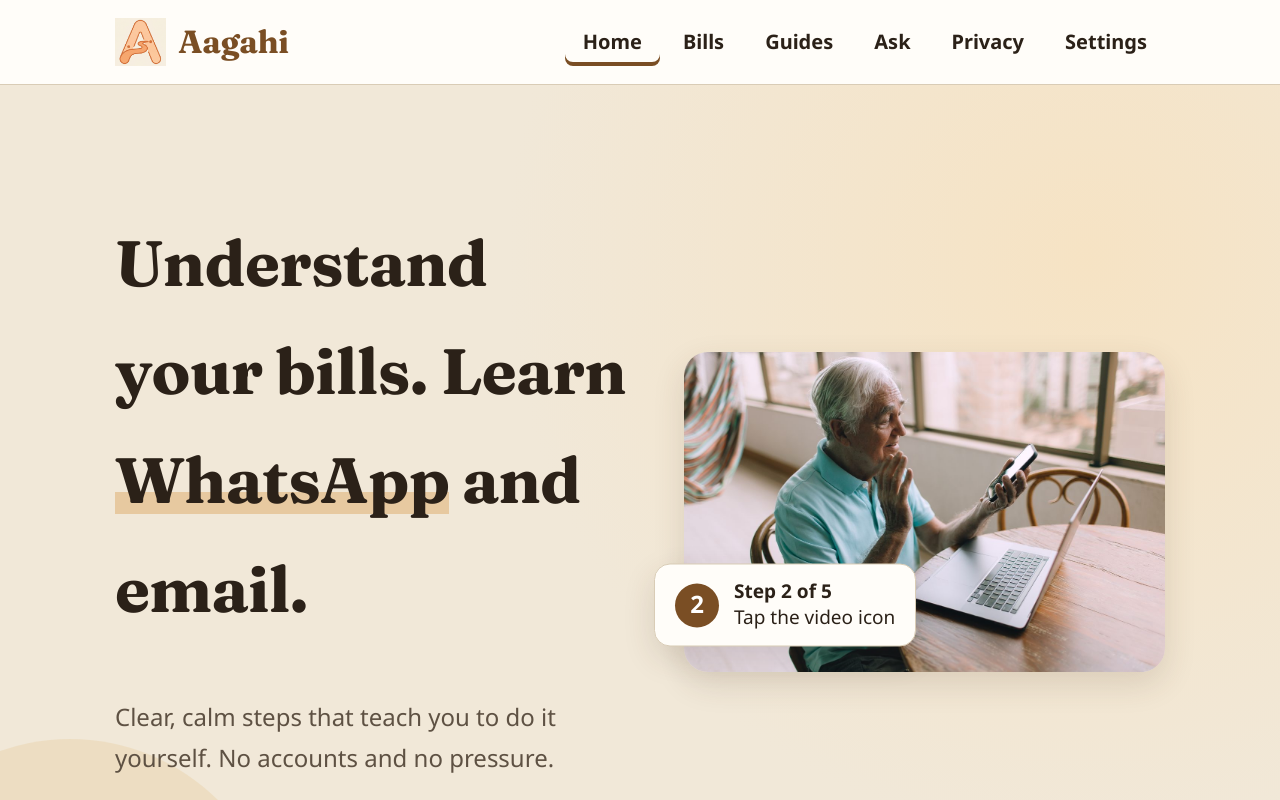
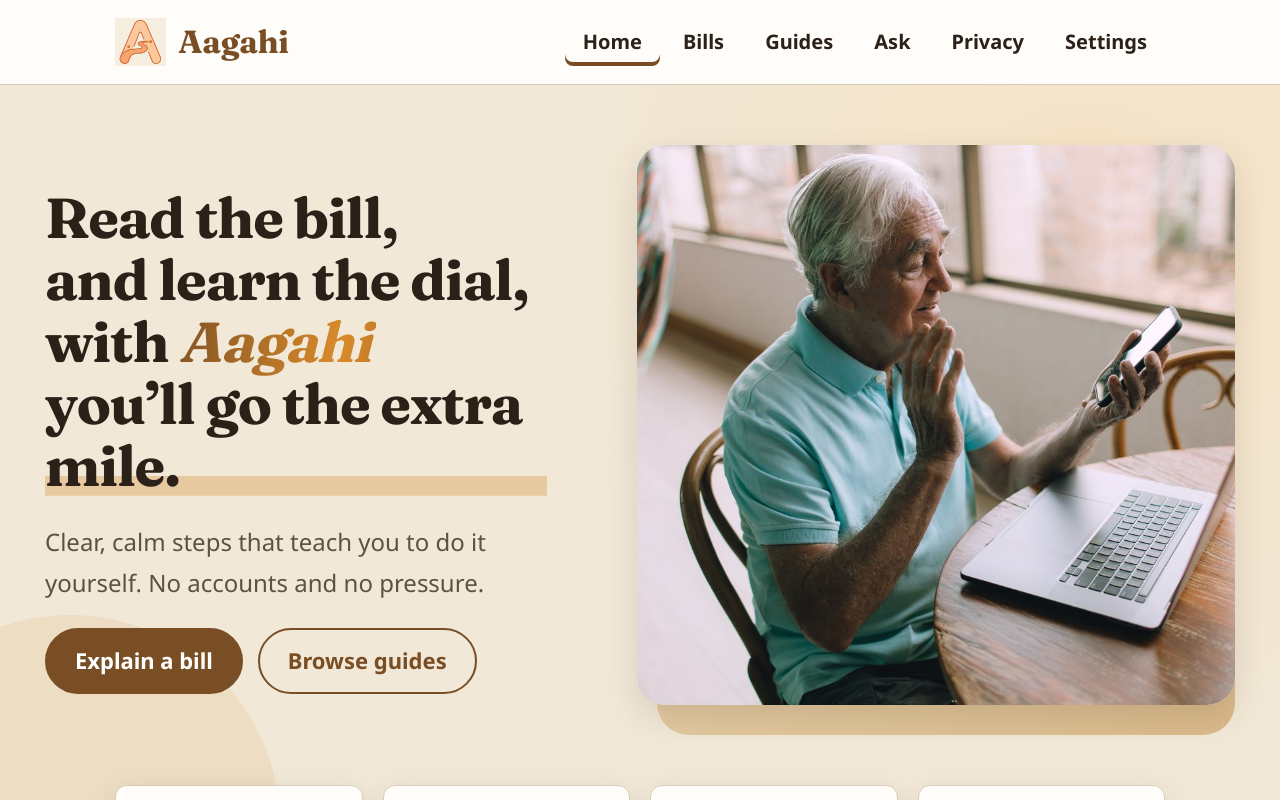
Before and after one commit to Amna-Muhammad-Git/Aagahi, a React (Vite) app in the folder Frotend/: page / in a window 1280 px wide. Shown: the top 800 px of the page. Built offline with nearby package versions, Linux system fonts and the light colour scheme; no server answers; a web font is replaced by a local one.

Commit message:
Redesign hero

```diff
--- a/Frotend/src/index.css
+++ b/Frotend/src/index.css
@@ -1504,3 +1504,190 @@ p {
   border-radius: 10px;
   padding: 3px;
 }
+
+/* ---------- Hero v2: bigger image, animated headline ---------- */
+.hero {
+  padding: 3rem 0 5rem;
+}
+
+.hero .container {
+  max-width: 1240px;
+}
+
+@media (min-width: 900px) {
+  .hero .container {
+    grid-template-columns: 1fr 1.25fr;
+    gap: 3rem;
+  }
+}
+
+/* Logo + name */
+.brand {
+  display: inline-flex;
+  align-items: center;
+  gap: .75rem;
+  margin-bottom: 1.25rem;
+  font: 700 1.7rem "Fraunces", Georgia, serif;
+  color: var(--accent);
+}
+
+.brand-img {
+  height: 64px;
+  width: auto;
+  display: block;
+}
+
+[data-contrast="high"] .brand-img {
+  background: #fff;
+  border-radius: 12px;
+  padding: 3px;
+}
+
+/* Headline */
+.hero-title {
+  font-family: "Fraunces", Georgia, serif;
+  font-weight: 700;
+  font-size: clamp(2.3rem, 4.4vw, 3.7rem);
+  line-height: 1.1;
+  letter-spacing: -.02em;
+  margin: 0 0 1.25rem;
+}
+
+.line {
+  display: block;
+  overflow: hidden;
+  padding-bottom: .16em;
+  margin-bottom: -.16em;
+}
+
+.line-in {
+  display: inline-block;
+}
+
+.brand-word {
+  font-style: italic;
+  padding-right: .1em;
+  color: var(--accent);
+  background: linear-gradient(100deg, var(--accent) 0%, #d98a2b 45%, var(--accent) 90%) 0 0 / 200% 100%;
+  -webkit-background-clip: text;
+  background-clip: text;
+  -webkit-text-fill-color: transparent;
+}
+
+[data-contrast="high"] .brand-word {
+  background: none;
+  -webkit-text-fill-color: currentColor;
+}
+
+.hero-sub {
+  font-size: 1.25rem;
+  color: var(--muted);
+}
+
+/* Bigger image with an offset colour panel behind it */
+.hero-media {
+  position: relative;
+  isolation: isolate;
+  padding: 0 0 1.5rem 1.5rem;
+}
+
+.hero-media::before {
+  content: "";
+  position: absolute;
+  inset: 2rem 0 0 2.5rem;
+  z-index: -1;
+  border-radius: 32px;
+  background: linear-gradient(135deg, #ead7b4, #d9b98a);
+}
+
+[data-contrast="high"] .hero-media::before {
+  display: none;
+}
+
+.hero-frame {
+  border-radius: 28px;
+  overflow: hidden;
+  box-shadow: var(--shadow);
+  background: var(--band);
+}
+
+.hero .hero-frame img {
+  width: 100%;
+  height: clamp(320px, 46vw, 560px);
+  object-fit: cover;
+  object-position: 30% 35%;
+  display: block;
+  border-radius: 0;
+  box-shadow: none;
+}
+
+/* Motion (respects the Gentle animations setting) */
+@keyframes lineUp {
+  from {
+    transform: translateY(110%);
+  }
+
+  to {
+    transform: none;
+  }
+}
+
+@keyframes shimmer {
+  to {
+    background-position: -200% 0;
+  }
+}
+
+@keyframes revealImg {
+  from {
+    clip-path: inset(0 0 100% 0 round 28px);
+  }
+
+  to {
+    clip-path: inset(0 round 28px);
+  }
+}
+
+@keyframes slowZoom {
+  from {
+    transform: scale(1.1);
+  }
+
+  to {
+    transform: scale(1);
+  }
+}
+
+@keyframes panelIn {
+  from {
+    opacity: 0;
+    transform: translate(36px, 36px);
+  }
+
+  to {
+    opacity: 1;
+    transform: none;
+  }
+}
+
+[data-motion="on"] .line-in {
+  transform: translateY(110%);
+  animation: lineUp .9s cubic-bezier(.2, .7, .2, 1) forwards;
+  animation-delay: calc(var(--i) * 140ms + 150ms);
+}
+
+[data-motion="on"] .brand-word {
+  animation: shimmer 2.6s ease 1.4s 2;
+}
+
+[data-motion="on"] .hero-frame {
+  animation: revealImg 1.1s .3s cubic-bezier(.2, .7, .2, 1) backwards;
+}
+
+[data-motion="on"] .hero-frame img {
+  animation: slowZoom 1.8s .3s cubic-bezier(.2, .7, .2, 1) backwards;
+}
+
+[data-motion="on"] .hero-media::before {
+  animation: panelIn 1s .1s cubic-bezier(.2, .7, .2, 1) backwards;
+}
--- a/Frotend/src/main.jsx
+++ b/Frotend/src/main.jsx
@@ -6,6 +6,7 @@ import "@fontsource/noto-sans/700.css";
 import "@fontsource/noto-nastaliq-urdu/400.css";
 import "@fontsource/fraunces/600.css";
 import "@fontsource/fraunces/700.css";
+import "@fontsource/fraunces/700-italic.css";
 import "./index.css";
 import App from "./App";
 import { GlossaryProvider } from "./context/GlossaryContext";
--- a/Frotend/src/pages/Home.jsx
+++ b/Frotend/src/pages/Home.jsx
@@ -31,28 +31,35 @@ export default function Home() {
         <>
             <section className="hero">
                 <div className="container">
-                    <div>
-                        <h1 className="rise" style={{ "--d": "0ms" }}>
-                            Understand your bills. Learn <span className="highlight">WhatsApp</span> and email.
+                    <div className="hero-copy">
+                        {/* <div className="brand rise" style={{ "--d": "0ms" }}>
+                            <img src="/images/logo.png" alt="" className="brand-img" onError={hide} />
+                            <span>Aagahi</span>
+                        </div> */}
+
+                        <h1 className="hero-title">
+                            <span className="line"><span className="line-in" style={{ "--i": 0 }}>Read the bill,</span></span>
+                            <span className="line"><span className="line-in" style={{ "--i": 1 }}>and learn the dial,</span></span>
+                            <span className="line"><span className="line-in" style={{ "--i": 2 }}>with <em className="brand-word">Aagahi</em></span></span>
+                            <span className="highlight"><span className="line-in" style={{ "--i": 3 }}>you’ll go the extra mile.</span></span>
                         </h1>
-                        <p className="rise" style={{ "--d": "150ms" }}>
+
+                        <p className="hero-sub rise" style={{ "--d": "900ms" }}>
                             Clear, calm steps that teach you to do it yourself. No accounts and no pressure.
                         </p>
-                        <div className="hero-actions rise" style={{ "--d": "300ms" }}>
+                        <div className="hero-actions rise" style={{ "--d": "1050ms" }}>
                             <Link className="btn btn-primary" to="/bills">Explain a bill</Link>
                             <Link className="btn btn-secondary" to="/guides">Browse guides</Link>
                         </div>
                     </div>
-                    <div className="hero-media rise" style={{ "--d": "200ms" }}>
-                        <img src="/images/hero.jpg" alt="A smiling older woman using a smartphone" onError={hide} />
-                        <div className="float-card" aria-hidden="true">
-                            <span className="dot">2</span>
-                            <div><strong>Step 2 of 5</strong><br />Tap the video icon</div>
+
+                    <div className="hero-media">
+                        <div className="hero-frame">
+                            <img src="/images/hero.jpg" alt="A smiling older man using a smartphone beside a laptop" onError={hide} />
                         </div>
                     </div>
                 </div>
             </section>
-
             <div className="container">
                 <div className="stats">
                     {stats.map(([n, label], i) => (
```
